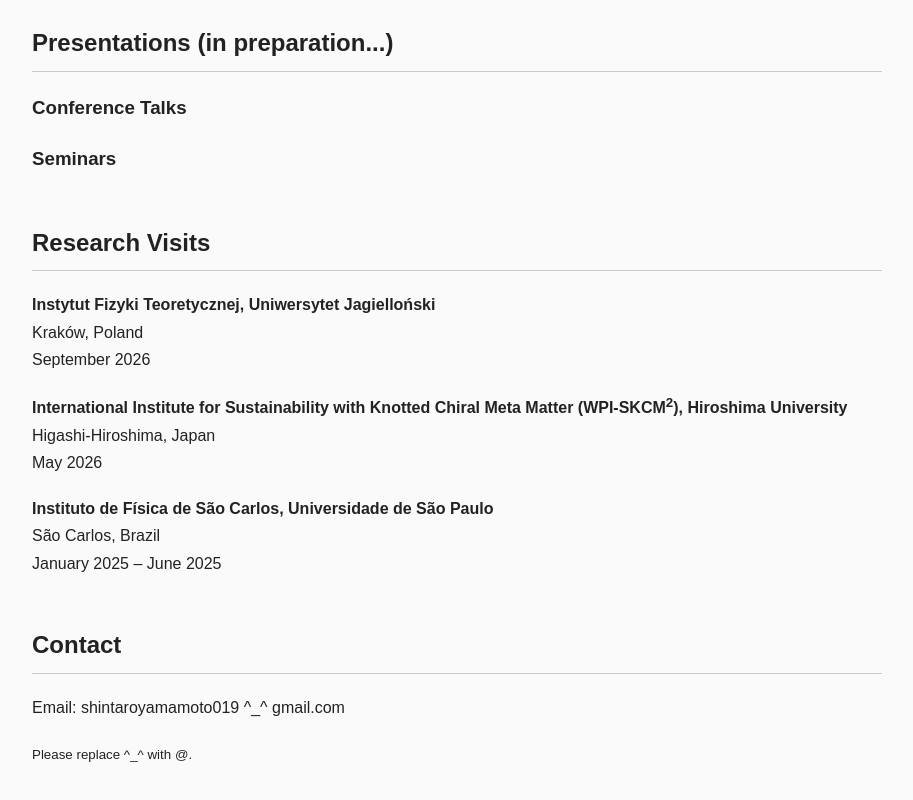
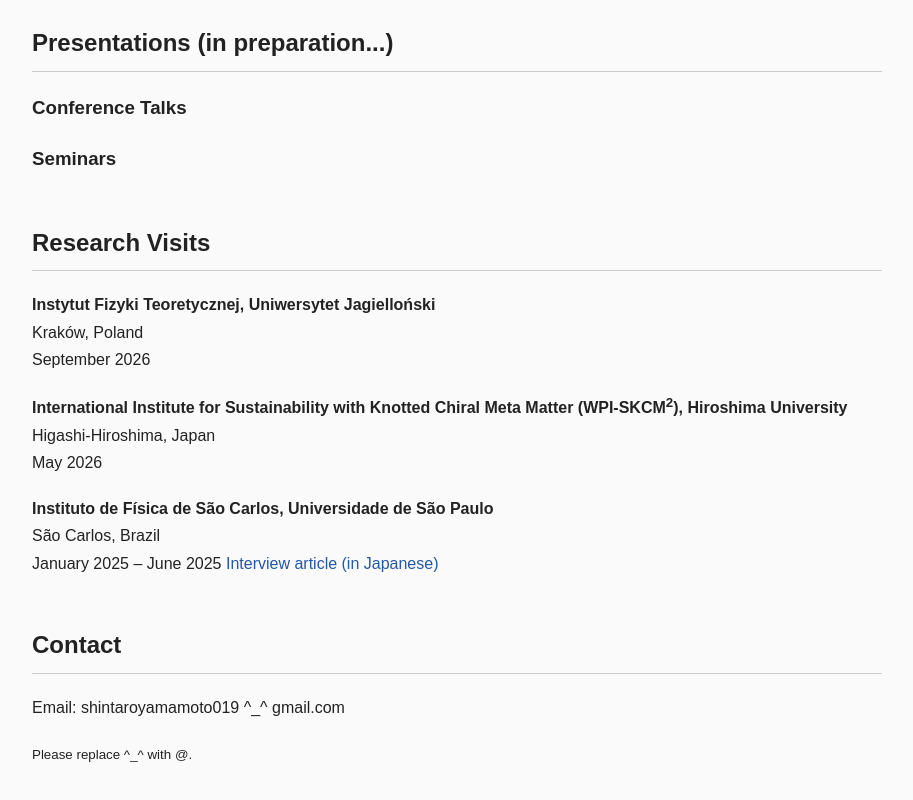
Before and after one commit to YamaPhys/yamaphys.github.io, a plain HTML site: page index.html in a window 1280 px wide. Shown: the part 1342-2142 px from the top of the page, without its empty margins (183-1096 px from the left). Drawn offline with Linux system fonts and the light colour scheme.

Commit message:
Update index.html

```diff
--- a/index.html
+++ b/index.html
@@ -172,6 +172,10 @@
   São Carlos, Brazil
   <br>
   January 2025 – June 2025
+    <a href="https://www.tus.ac.jp/kokusai_program/interview/21.html"
+     target="_blank" rel="noopener noreferrer">
+    Interview article (in Japanese)
+  </a>
   </p>
 
   <h2>Contact</h2>
```
